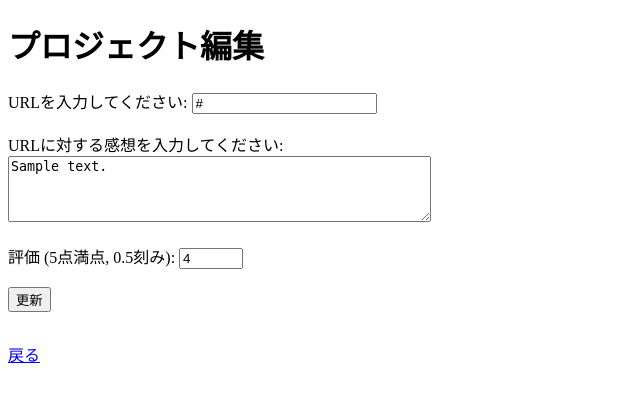
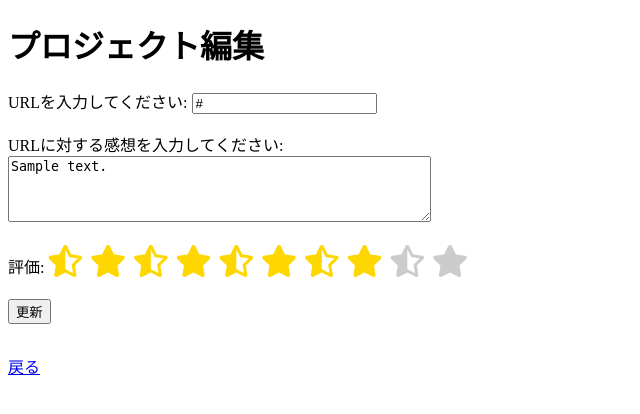
Before and after one commit to NoJobDetective/flask_test2, a Flask app: template templates/edit.html in a window 1280 px wide. Shown: the top 414 px of the page, without its empty margins (0-640 px from the left). Run offline with Flask 3, Linux system fonts and the light colour scheme; the template is opened without the code that fills it: most values are stand-ins (such as "Sample title", 1, 10 or a date in 2020).

Commit message:
Update edit.html

```diff
--- a/templates/edit.html
+++ b/templates/edit.html
@@ -3,9 +3,30 @@
 <head>
   <meta charset="UTF-8">
   <title>プロジェクト編集</title>
+  <!-- FontAwesome のCDN -->
+  <link rel="stylesheet" href="https://cdnjs.cloudflare.com/ajax/libs/font-awesome/5.15.4/css/all.min.css">
   <style>
     form {
       margin-bottom: 30px;
+    }
+    .star-rating {
+      direction: rtl;
+      display: inline-block;
+      font-size: 2rem;
+    }
+    .star-rating input[type="radio"] {
+      display: none;
+    }
+    .star-rating label {
+      color: #ccc;
+      cursor: pointer;
+    }
+    .star-rating input[type="radio"]:checked ~ label {
+      color: gold;
+    }
+    .star-rating label:hover,
+    .star-rating label:hover ~ label {
+      color: gold;
     }
     .error {
       color: red;
@@ -25,8 +46,29 @@
     <br>
     <textarea id="comment" name="comment" rows="4" cols="50">{{ project.comment }}</textarea>
     <br><br>
-    <label for="rating">評価 (5点満点, 0.5刻み):</label>
-    <input type="number" id="rating" name="rating" step="0.5" min="0" max="5" value="{{ project.rating or 3 }}">
+    <label for="rating">評価:</label>
+    <div class="star-rating">
+      <input type="radio" id="star5" name="rating" value="5" {% if project.rating|float == 5 %} checked {% endif %}>
+      <label for="star5" title="5点"><i class="fas fa-star"></i></label>
+      <input type="radio" id="star4_5" name="rating" value="4.5" {% if project.rating|float == 4.5 %} checked {% endif %}>
+      <label for="star4_5" title="4.5点"><i class="fas fa-star-half-alt"></i></label>
+      <input type="radio" id="star4" name="rating" value="4" {% if project.rating|float == 4 %} checked {% endif %}>
+      <label for="star4" title="4点"><i class="fas fa-star"></i></label>
+      <input type="radio" id="star3_5" name="rating" value="3.5" {% if project.rating|float == 3.5 %} checked {% endif %}>
+      <label for="star3_5" title="3.5点"><i class="fas fa-star-half-alt"></i></label>
+      <input type="radio" id="star3" name="rating" value="3" {% if project.rating|float == 3 %} checked {% endif %}>
+      <label for="star3" title="3点"><i class="fas fa-star"></i></label>
+      <input type="radio" id="star2_5" name="rating" value="2.5" {% if project.rating|float == 2.5 %} checked {% endif %}>
+      <label for="star2_5" title="2.5点"><i class="fas fa-star-half-alt"></i></label>
+      <input type="radio" id="star2" name="rating" value="2" {% if project.rating|float == 2 %} checked {% endif %}>
+      <label for="star2" title="2点"><i class="fas fa-star"></i></label>
+      <input type="radio" id="star1_5" name="rating" value="1.5" {% if project.rating|float == 1.5 %} checked {% endif %}>
+      <label for="star1_5" title="1.5点"><i class="fas fa-star-half-alt"></i></label>
+      <input type="radio" id="star1" name="rating" value="1" {% if project.rating|float == 1 %} checked {% endif %}>
+      <label for="star1" title="1点"><i class="fas fa-star"></i></label>
+      <input type="radio" id="star0_5" name="rating" value="0.5" {% if project.rating|float == 0.5 %} checked {% endif %}>
+      <label for="star0_5" title="0.5点"><i class="fas fa-star-half-alt"></i></label>
+    </div>
     <br><br>
     <button type="submit">更新</button>
   </form>
```
